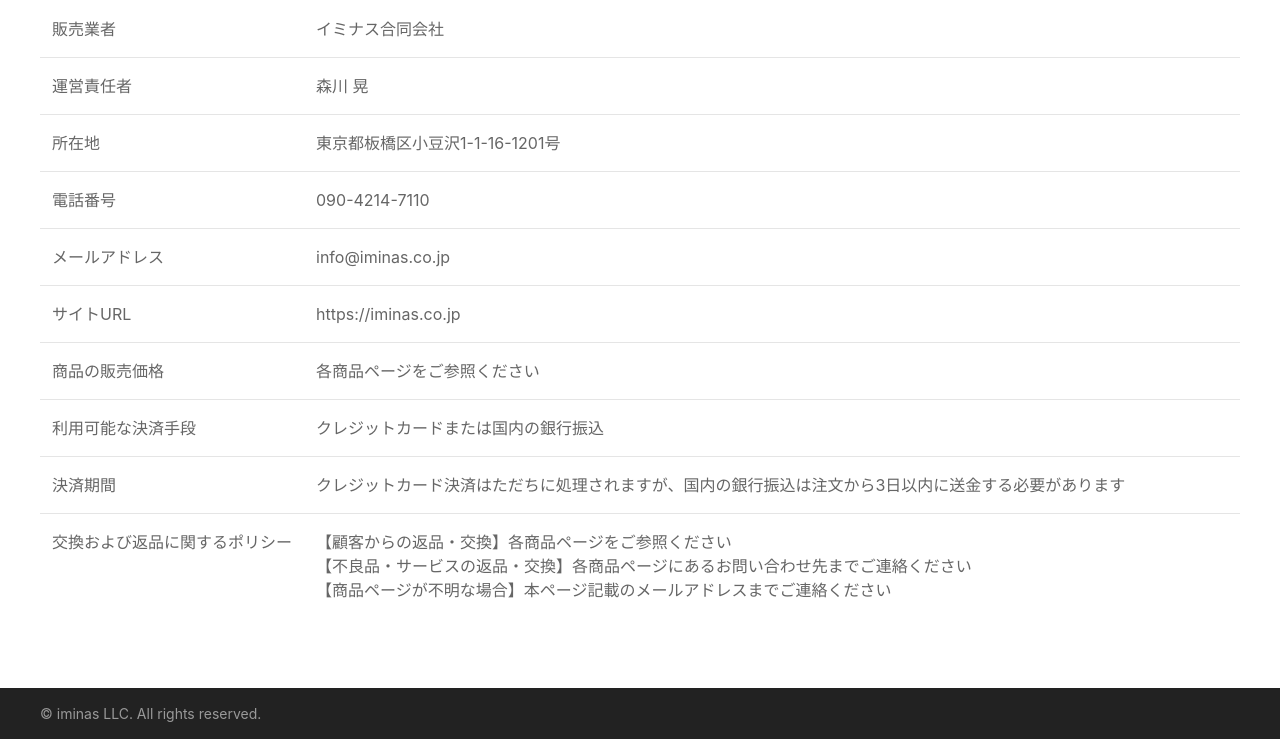
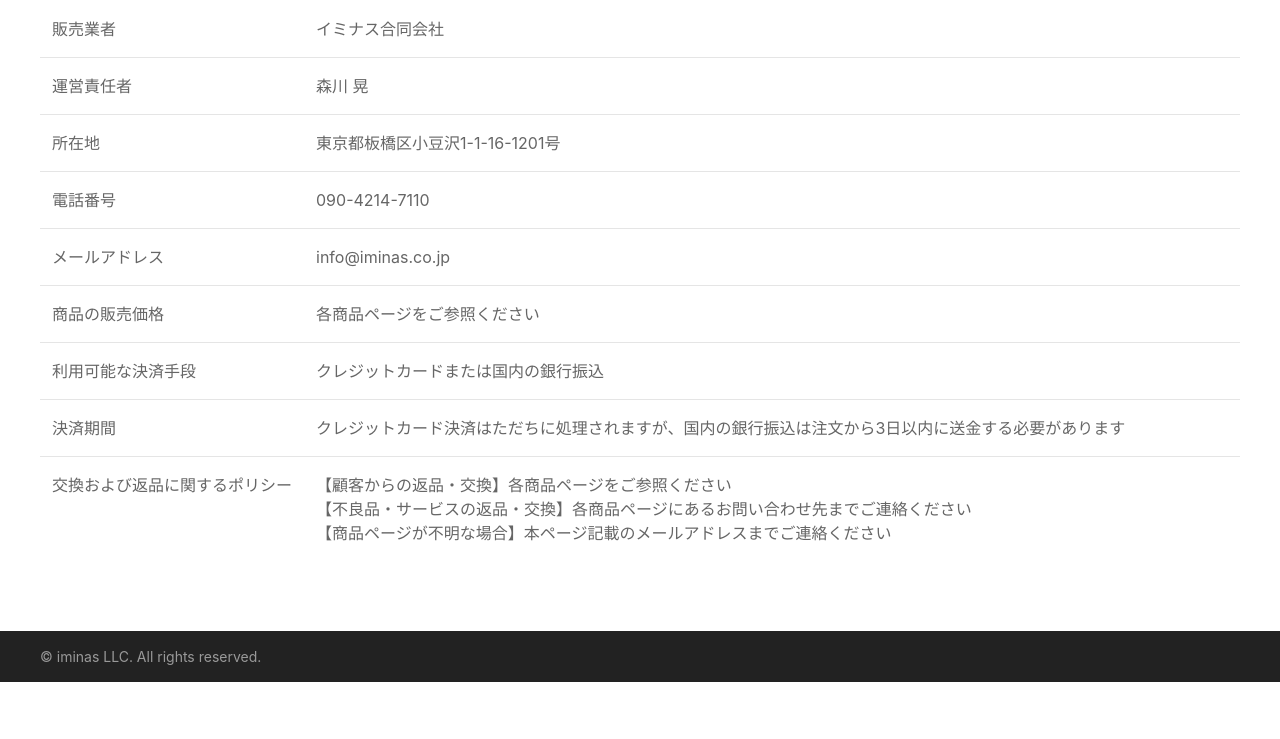
Before and after one commit to ar1ak1/iminas-web, a plain HTML site: page commerce_law_stripe.html in a window 1280 px wide. Shown: the part 191-930 px from the top of the page. After the commit the page ends 873 px from the top, so only its background shows below. Drawn offline with Linux system fonts and the light colour scheme.

Commit message:
add info

```diff
--- a/commerce_law_stripe.html
+++ b/commerce_law_stripe.html
@@ -69,10 +69,6 @@
                             <td>info@iminas.co.jp</td>
                         </tr>
                         <tr>
-                            <td class="uk-table-shrink uk-text-nowrap">サイトURL</td>
-                            <td>https://iminas.co.jp</td>
-                        </tr>
-                        <tr>
                             <td class="uk-table-shrink uk-text-nowrap">商品の販売価格</td>
                             <td>各商品ページをご参照ください</td>
                         </tr>
```
